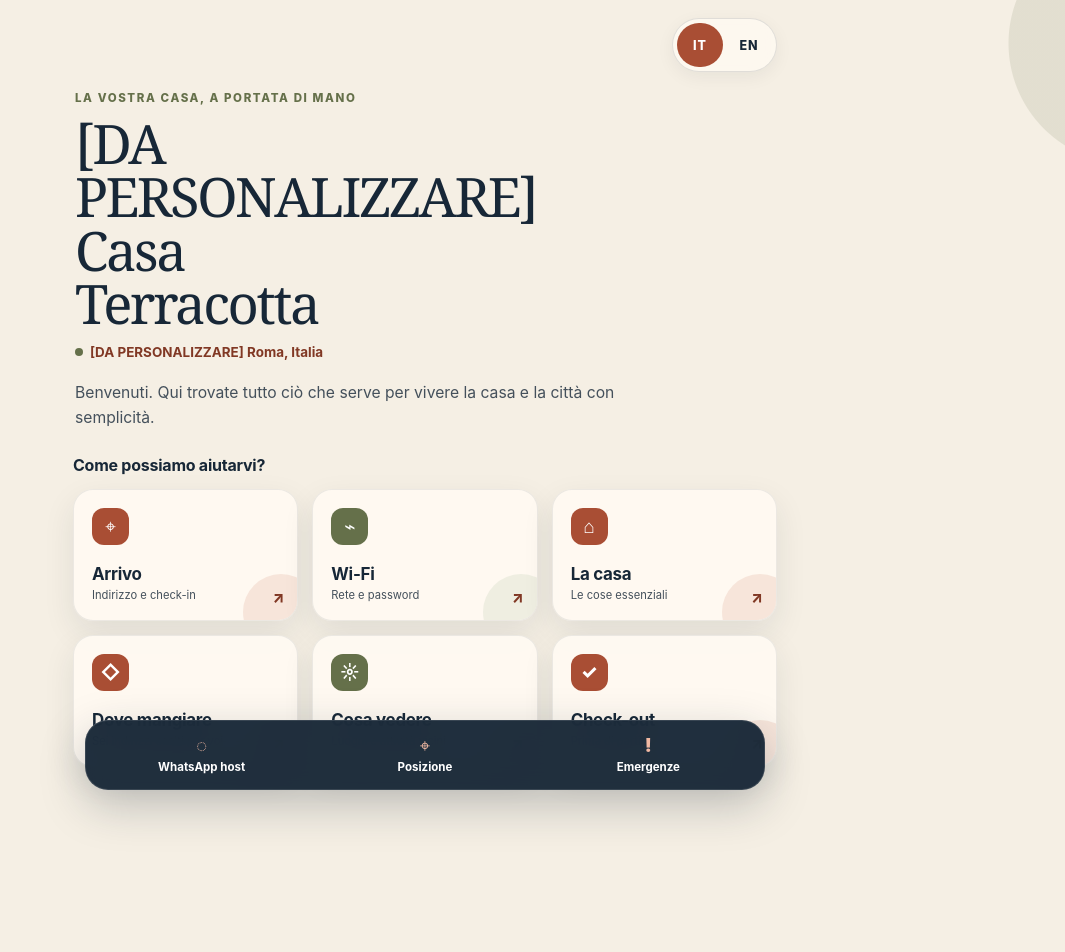
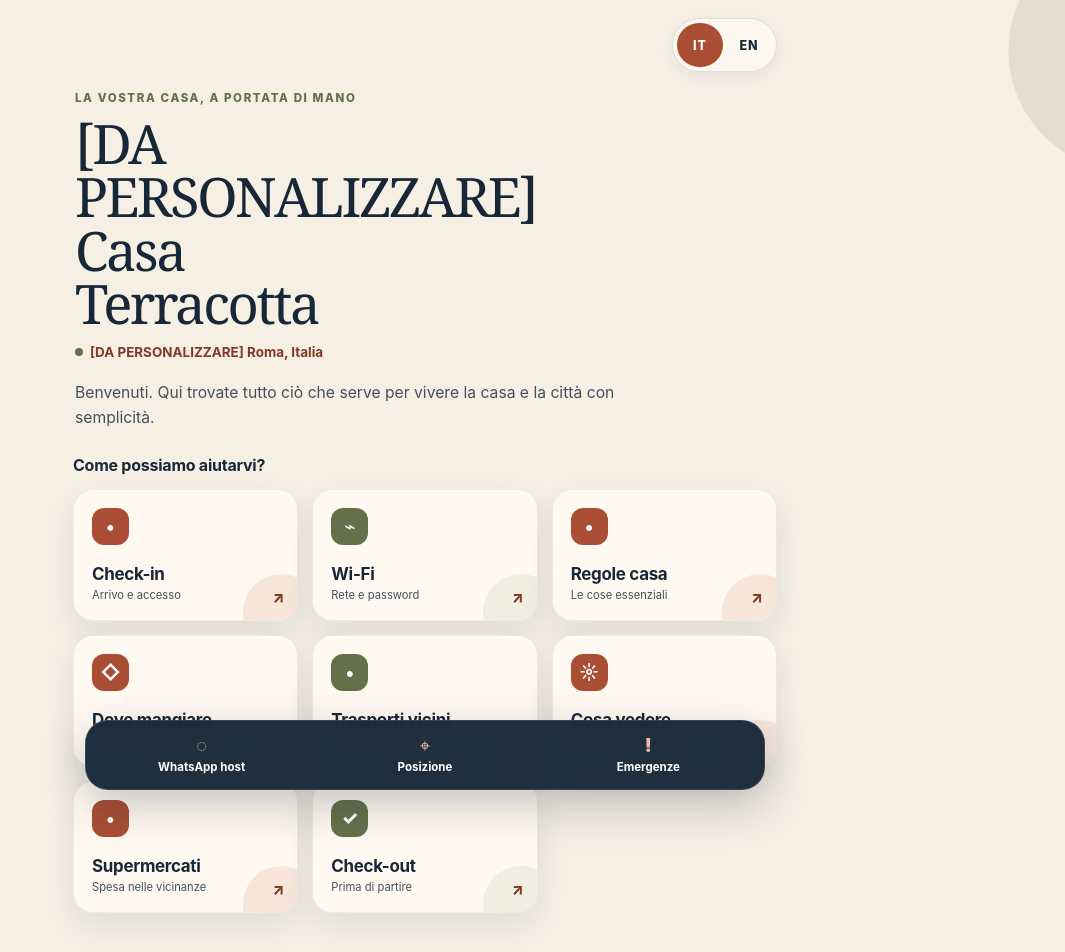
Before and after one commit to camillonicoletti/HostingPlatform, a React (Vite) app: page / in a window 1280 px wide. Shown: the top 952 px of the page, without its empty margins (215-1280 px from the left). Before the commit the page ends 867 px from the top, so only its background shows below. Built offline with nearby package versions, Linux system fonts and the light colour scheme.

Commit message:
feat: add eight Casa Baiocco guide sections

```diff
--- a/src/content.js
+++ b/src/content.js
@@ -44,9 +44,9 @@ export const content = {
       },
       sections: [
         {
-          id: 'arrival',
-          title: 'Arrivo',
-          subtitle: 'Indirizzo e check-in',
+          id: 'checkin',
+          title: 'Check-in',
+          subtitle: 'Arrivo e accesso',
           addressLabel: 'Indirizzo',
           address: '[DA PERSONALIZZARE] Via dell’Ospitalità 10, Roma',
           checkInLabel: 'Check-in',
@@ -67,8 +67,8 @@ export const content = {
           note: 'La rete è disponibile in tutta la casa.',
         },
         {
-          id: 'home',
-          title: 'La casa',
+          id: 'rules',
+          title: 'Regole casa',
           subtitle: 'Le cose essenziali',
           items: [
             {
@@ -137,6 +137,31 @@ export const content = {
           ],
         },
         {
+          id: 'transport',
+          title: 'Trasporti vicini',
+          subtitle: 'Come muoversi',
+          items: [
+            {
+              name: '[DA PERSONALIZZARE] Fermata autobus',
+              description: '[DA PERSONALIZZARE] Linee utili per raggiungere il centro e la stazione.',
+              distance: '[DA PERSONALIZZARE] 4 min a piedi',
+              map: 'https://www.google.com/maps/search/?api=1&query=%5BDA%20PERSONALIZZARE%5D%20fermata%20autobus',
+            },
+            {
+              name: '[DA PERSONALIZZARE] Stazione ferroviaria',
+              description: '[DA PERSONALIZZARE] Collegamenti regionali e nazionali.',
+              distance: '[DA PERSONALIZZARE] 1,5 km',
+              map: 'https://www.google.com/maps/search/?api=1&query=%5BDA%20PERSONALIZZARE%5D%20stazione%20ferroviaria',
+            },
+            {
+              name: '[DA PERSONALIZZARE] Punto taxi',
+              description: '[DA PERSONALIZZARE] Taxi e transfer disponibili su prenotazione.',
+              distance: '[DA PERSONALIZZARE] 8 min a piedi',
+              map: 'https://www.google.com/maps/search/?api=1&query=%5BDA%20PERSONALIZZARE%5D%20punto%20taxi',
+            },
+          ],
+        },
+        {
           id: 'explore',
           title: 'Cosa vedere',
           subtitle: 'Luoghi e attività vicini',
@@ -176,6 +201,31 @@ export const content = {
               description: '[DA PERSONALIZZARE] Percorso facile, piacevole nelle ore più fresche.',
               distance: '[DA PERSONALIZZARE] 3 km',
               map: 'https://www.google.com/maps/search/?api=1&query=%5BDA%20PERSONALIZZARE%5D%20Passeggiata%20sul%20fiume',
+            },
+          ],
+        },
+        {
+          id: 'groceries',
+          title: 'Supermercati',
+          subtitle: 'Spesa nelle vicinanze',
+          items: [
+            {
+              name: '[DA PERSONALIZZARE] Supermercato Centro',
+              description: '[DA PERSONALIZZARE] Supermercato completo, aperto tutti i giorni.',
+              distance: '[DA PERSONALIZZARE] 6 min a piedi',
+              map: 'https://www.google.com/maps/search/?api=1&query=%5BDA%20PERSONALIZZARE%5D%20supermercato',
+            },
+            {
+              name: '[DA PERSONALIZZARE] Alimentari Baiocco',
+              description: '[DA PERSONALIZZARE] Piccolo negozio per acquisti rapidi e prodotti locali.',
+              distance: '[DA PERSONALIZZARE] 3 min a piedi',
+              map: 'https://www.google.com/maps/search/?api=1&query=%5BDA%20PERSONALIZZARE%5D%20alimentari',
+            },
+            {
+              name: '[DA PERSONALIZZARE] Mercato rionale',
+              description: '[DA PERSONALIZZARE] Frutta, verdura e prodotti freschi al mattino.',
+              distance: '[DA PERSONALIZZARE] 10 min a piedi',
+              map: 'https://www.google.com/maps/search/?api=1&query=%5BDA%20PERSONALIZZARE%5D%20mercato%20rionale',
             },
           ],
         },
@@ -227,9 +277,9 @@ export const content = {
       },
       sections: [
         {
-          id: 'arrival',
-          title: 'Arrival',
-          subtitle: 'Address and check-in',
+          id: 'checkin',
+          title: 'Check-in',
+          subtitle: 'Arrival and access',
           addressLabel: 'Address',
           address: '[DA PERSONALIZZARE] 10 Hospitality Street, Rome',
           checkInLabel: 'Check-in',
@@ -249,8 +299,8 @@ export const content = {
           note: 'The network is available throughout the home.',
         },
         {
-          id: 'home',
-          title: 'The home',
+          id: 'rules',
+          title: 'House rules',
           subtitle: 'The essentials',
           items: [
             { title: 'Climate', text: '[DA PERSONALIZZARE] The air-conditioning control is by the entrance.' },
@@ -274,6 +324,16 @@ export const content = {
           ],
         },
         {
+          id: 'transport',
+          title: 'Nearby transport',
+          subtitle: 'Getting around',
+          items: [
+            { name: '[DA PERSONALIZZARE] Bus stop', description: '[DA PERSONALIZZARE] Useful routes to the centre and railway station.', distance: '[DA PERSONALIZZARE] 4 min walk', map: 'https://www.google.com/maps/search/?api=1&query=%5BDA%20PERSONALIZZARE%5D%20fermata%20autobus' },
+            { name: '[DA PERSONALIZZARE] Railway station', description: '[DA PERSONALIZZARE] Regional and national connections.', distance: '[DA PERSONALIZZARE] 1.5 km', map: 'https://www.google.com/maps/search/?api=1&query=%5BDA%20PERSONALIZZARE%5D%20stazione%20ferroviaria' },
+            { name: '[DA PERSONALIZZARE] Taxi rank', description: '[DA PERSONALIZZARE] Taxis and transfers available by reservation.', distance: '[DA PERSONALIZZARE] 8 min walk', map: 'https://www.google.com/maps/search/?api=1&query=%5BDA%20PERSONALIZZARE%5D%20punto%20taxi' },
+          ],
+        },
+        {
           id: 'explore',
           title: 'What to see',
           subtitle: 'Nearby places and activities',
@@ -284,6 +344,16 @@ export const content = {
             { name: '[DA PERSONALIZZARE] Viewpoint', description: '[DA PERSONALIZZARE] The best place for a sunset photo.', distance: '[DA PERSONALIZZARE] 2 km', map: 'https://www.google.com/maps/search/?api=1&query=%5BDA%20PERSONALIZZARE%5D%20Belvedere' },
             { name: '[DA PERSONALIZZARE] Local Market', description: '[DA PERSONALIZZARE] Local stalls and fresh produce until lunchtime.', distance: '[DA PERSONALIZZARE] 10 min walk', map: 'https://www.google.com/maps/search/?api=1&query=%5BDA%20PERSONALIZZARE%5D%20Mercato%20rionale' },
             { name: '[DA PERSONALIZZARE] Riverside Walk', description: '[DA PERSONALIZZARE] An easy route, best during cooler hours.', distance: '[DA PERSONALIZZARE] 3 km', map: 'https://www.google.com/maps/search/?api=1&query=%5BDA%20PERSONALIZZARE%5D%20Passeggiata%20sul%20fiume' },
+          ],
+        },
+        {
+          id: 'groceries',
+          title: 'Supermarkets',
+          subtitle: 'Groceries nearby',
+          items: [
+            { name: '[DA PERSONALIZZARE] Central Supermarket', description: '[DA PERSONALIZZARE] Full supermarket, open every day.', distance: '[DA PERSONALIZZARE] 6 min walk', map: 'https://www.google.com/maps/search/?api=1&query=%5BDA%20PERSONALIZZARE%5D%20supermercato' },
+            { name: '[DA PERSONALIZZARE] Baiocco Grocery', description: '[DA PERSONALIZZARE] Small shop for quick purchases and local products.', distance: '[DA PERSONALIZZARE] 3 min walk', map: 'https://www.google.com/maps/search/?api=1&query=%5BDA%20PERSONALIZZARE%5D%20alimentari' },
+            { name: '[DA PERSONALIZZARE] Local Market', description: '[DA PERSONALIZZARE] Fruit, vegetables and fresh products in the morning.', distance: '[DA PERSONALIZZARE] 10 min walk', map: 'https://www.google.com/maps/search/?api=1&query=%5BDA%20PERSONALIZZARE%5D%20mercato%20rionale' },
           ],
         },
         {
```
Also changed, not shown: 1 other file (tests, documents, lock files or other folders).
